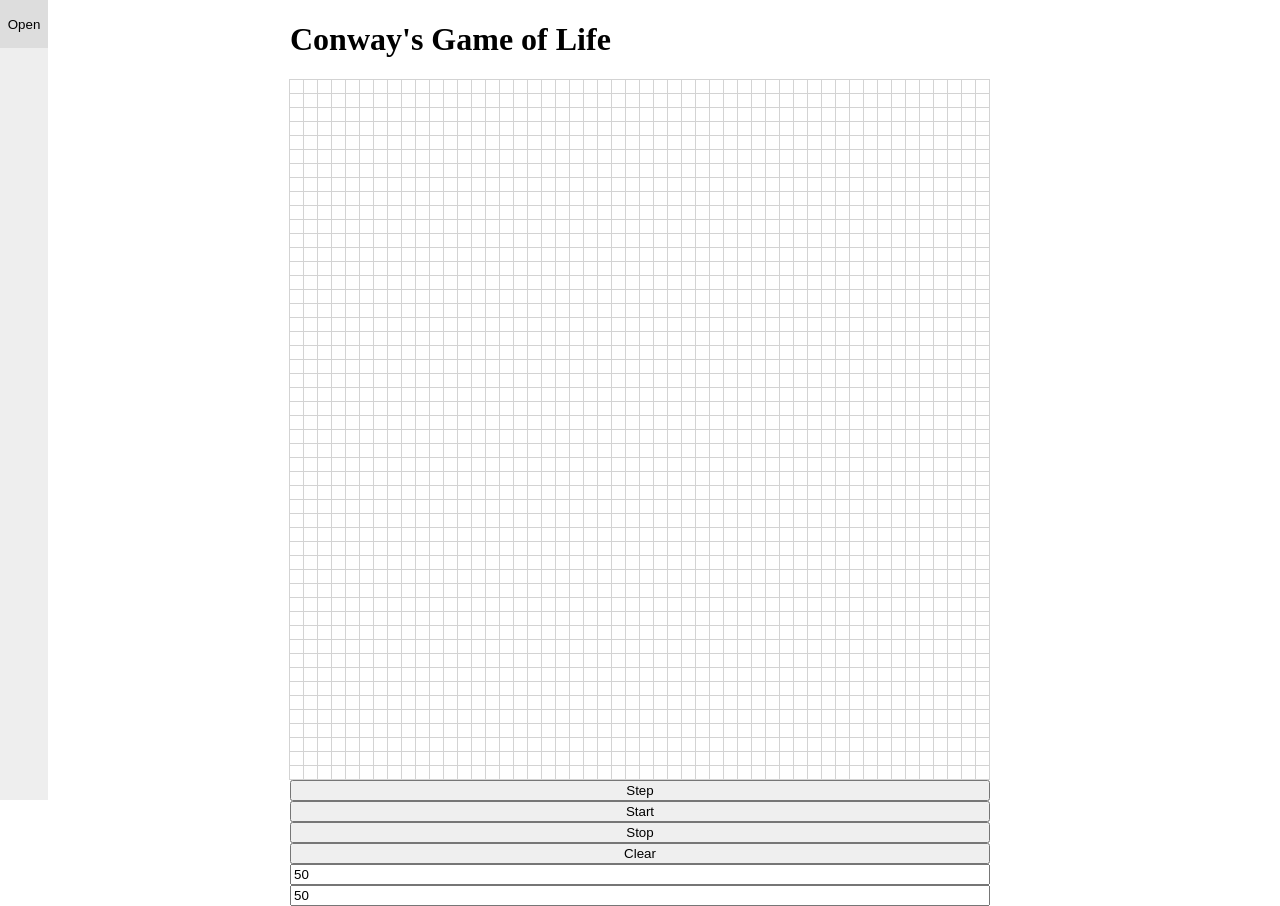
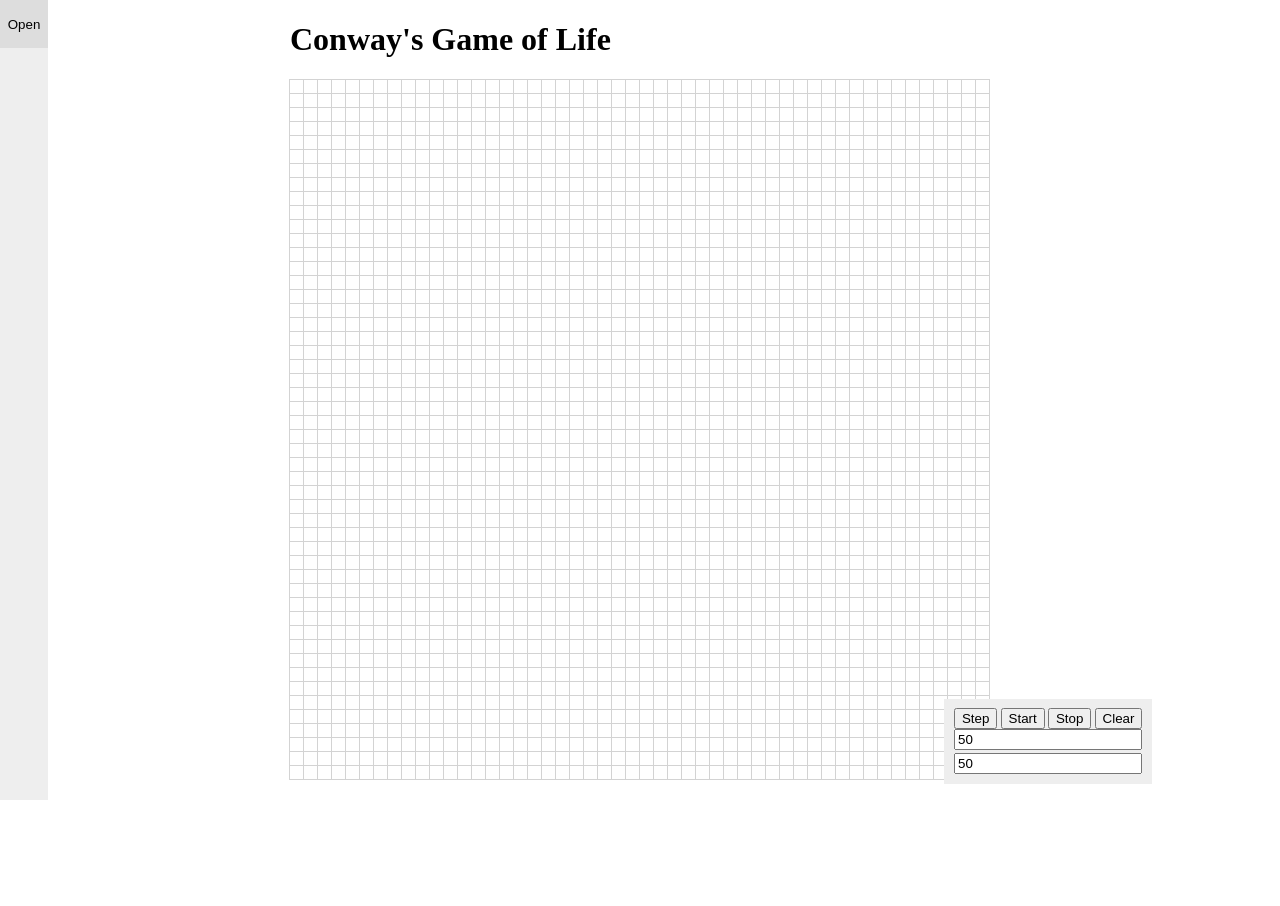
Before and after one commit to rtp314/game-of-life, a React (Vite) app: page / in a window 1280 px wide. After the commit the page ends 800 px from the top, so only its background shows below. Built offline with nearby package versions, Linux system fonts and the light colour scheme.

Commit message:
extract Controls component

```diff
--- /dev/null
+++ b/src/Game/Controls.tsx
@@ -0,0 +1,60 @@
+import { useState } from 'react';
+import debounce from '../util/debounce';
+import { defaultGridSize, maxGridSize, minGridSize } from './defaults';
+
+interface IControlsProps {
+  setOutputWidth: React.Dispatch<React.SetStateAction<number>>;
+  setOutputHeight: React.Dispatch<React.SetStateAction<number>>;
+  stepGame: () => void;
+  startGame: () => void;
+  stopGame: () => void;
+  clearCells: () => void;
+}
+
+export default function Controls({
+  setOutputWidth,
+  setOutputHeight,
+  stepGame,
+  startGame,
+  stopGame,
+  clearCells,
+}: IControlsProps) {
+  const [width, setWidth] = useState(defaultGridSize);
+  const [height, setHeight] = useState(defaultGridSize);
+
+  function handleSetWidth(event: React.ChangeEvent<HTMLInputElement>) {
+    const newWidth = Number(event.target.value);
+    setWidth(newWidth);
+    function adjustAndSet() {
+      if (newWidth < minGridSize) setOutputWidth(minGridSize);
+      else if (newWidth > maxGridSize) setOutputWidth(maxGridSize);
+      else setOutputWidth(newWidth);
+    }
+    debounce(adjustAndSet);
+  }
+
+  function handleSetHeight(event: React.ChangeEvent<HTMLInputElement>) {
+    const newHeight = Number(event.target.value);
+    setHeight(newHeight);
+    function adjustAndSet() {
+      if (newHeight < minGridSize) setOutputHeight(minGridSize);
+      else if (newHeight > maxGridSize) setOutputHeight(maxGridSize);
+      else setOutputHeight(newHeight);
+    }
+    debounce(adjustAndSet);
+  }
+  return (
+    <div className="controls">
+      <div className="controls-buttons">
+        <button onClick={stepGame}>Step</button>
+        <button onClick={startGame}>Start</button>
+        <button onClick={stopGame}>Stop</button>
+        <button onClick={clearCells}>Clear</button>
+      </div>
+      <div className="controls-inputs">
+        <input type="number" value={width} onChange={handleSetWidth} />
+        <input type="number" value={height} onChange={handleSetHeight} />
+      </div>
+    </div>
+  );
+}
--- a/src/Game/Game.css
+++ b/src/Game/Game.scss
@@ -29,3 +29,23 @@ div.column {
   display: flex;
   flex-direction: column;
 }
+
+.controls {
+  position: fixed;
+  bottom: 1rem;
+  right: 10%;
+  padding: var(--padding);
+  background-color: #eee;
+
+  .controls-buttons {
+    display: flex;
+    flex-direction: row;
+    gap: 0.2rem;
+  }
+
+  .controls-inputs {
+    display: flex;
+    flex-direction: column;
+    gap: 0.2rem;
+  }
+}
--- a/src/Game/Game.tsx
+++ b/src/Game/Game.tsx
@@ -1,53 +1,27 @@
-import React, { useState, useRef } from 'react';
-import './Game.css';
+import { useState } from 'react';
+import './Game.scss';
 import Grid from './Grid';
 import useGameStep from './useGameStep';
-import debounce from '../util/debounce';
-
-const maxGridSize = 100;
-const minGridSize = 10;
-const defaultGridSize = 50;
+import Controls from './Controls';
+import { defaultGridSize } from './defaults';
 
 export default function Game() {
-  const [width, setWidth] = useState(defaultGridSize);
-  const [height, setHeight] = useState(defaultGridSize);
   const [outputWidth, setOutputWidth] = useState(defaultGridSize);
   const [outputHeight, setOutputHeight] = useState(defaultGridSize);
   const { cells, setCell, stepGame, startGame, stopGame, clearCells, onDrop } = useGameStep(outputWidth, outputHeight);
-
-  function handleSetWidth(event: React.ChangeEvent<HTMLInputElement>) {
-    const newWidth = Number(event.target.value);
-    setWidth(newWidth);
-    function adjustAndSet() {
-      if (newWidth < minGridSize) setOutputWidth(minGridSize);
-      else if (newWidth > maxGridSize) setOutputWidth(maxGridSize);
-      else setOutputWidth(newWidth);
-    }
-    debounce(adjustAndSet);
-  }
-
-  function handleSetHeight(event: React.ChangeEvent<HTMLInputElement>) {
-    const newHeight = Number(event.target.value);
-    setHeight(newHeight);
-    function adjustAndSet() {
-      if (newHeight < minGridSize) setOutputHeight(minGridSize);
-      else if (newHeight > maxGridSize) setOutputHeight(maxGridSize);
-      else setOutputHeight(newHeight);
-    }
-    debounce(adjustAndSet);
-  }
 
   return (
     <div className="game">
       <h1>Conway's Game of Life</h1>
       <Grid cells={cells} setCell={setCell} onDrop={onDrop} />
-      <button onClick={stepGame}>Step</button>
-      <button onClick={startGame}>Start</button>
-      <button onClick={stopGame}>Stop</button>
-      <button onClick={clearCells}>Clear</button>
-
-      <input type="number" value={width} onChange={handleSetWidth} />
-      <input type="number" value={height} onChange={handleSetHeight} />
+      <Controls
+        setOutputWidth={setOutputWidth}
+        setOutputHeight={setOutputHeight}
+        stepGame={stepGame}
+        startGame={startGame}
+        stopGame={stopGame}
+        clearCells={clearCells}
+      />
     </div>
   );
 }
--- /dev/null
+++ b/src/Game/defaults.ts
@@ -0,0 +1,3 @@
+export const maxGridSize = 100;
+export const minGridSize = 10;
+export const defaultGridSize = 50;
```
